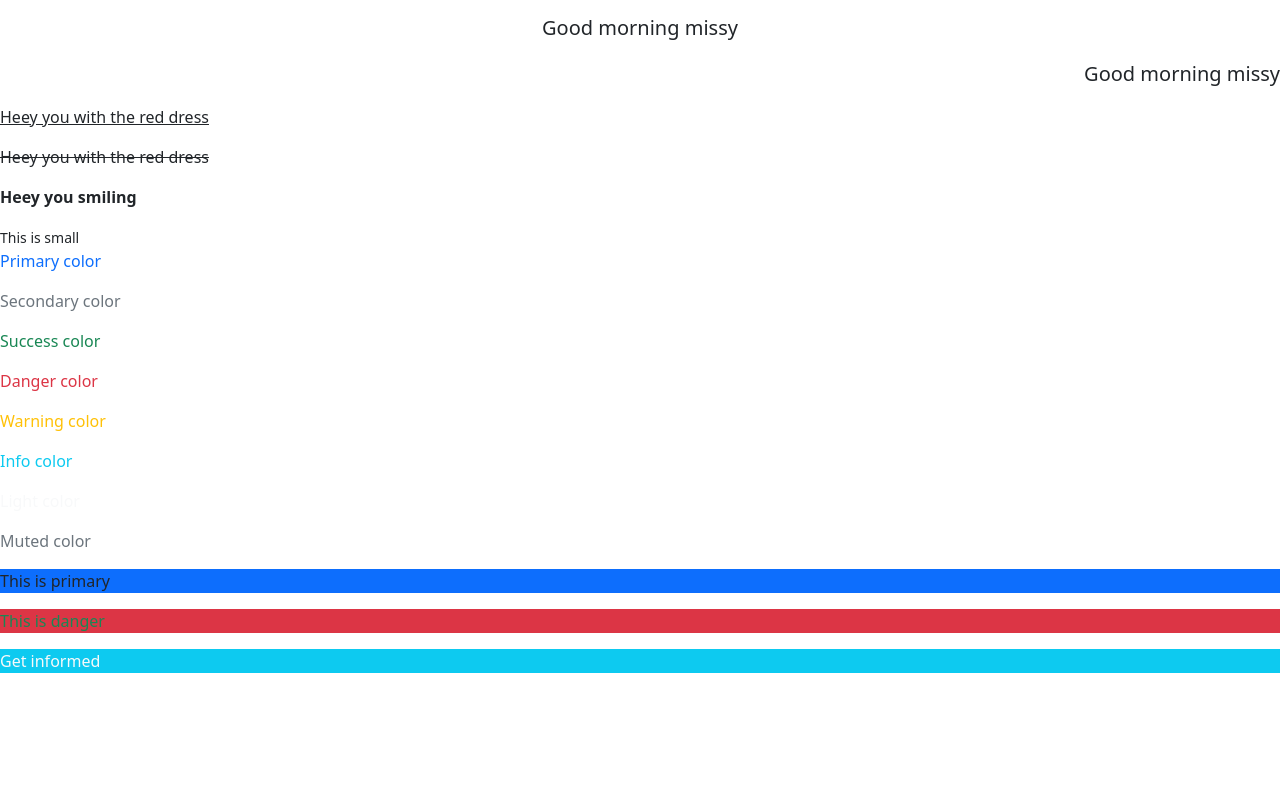
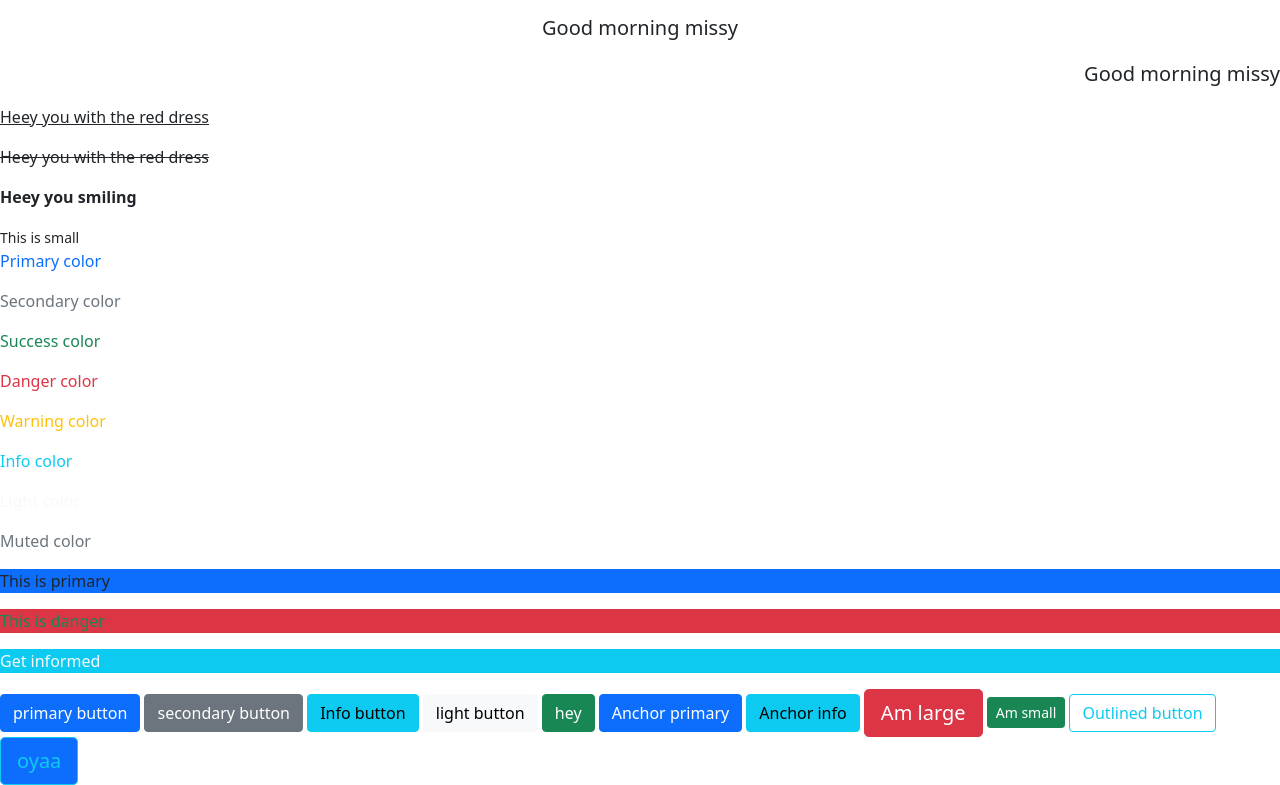
Before and after one commit to rndinda/Swahilipot-Hub-Developers, a plain HTML site: page bootstrap/index.html in a window 1280 px wide. Shown: the part 652-1437 px from the top of the page. Before the commit the page ends 1341 px from the top, so only its background shows below. Drawn offline with nearby package versions, Linux system fonts and the light colour scheme.

Commit message:
bootstrap

```diff
--- a/bootstrap/index.html
+++ b/bootstrap/index.html
@@ -55,7 +55,6 @@
    <p class="text-muted">Muted color</p>
 
 
-
    <!-- background color -->
 
    <p class="bg-primary">This is primary</p>
@@ -63,6 +62,30 @@
    <p class="text-light bg-info">Get informed</p>
 
 
+<!-- BUTTONS -->
+
+ <!-- basic buttons  -->
+
+<button class="btn btn-primary">primary button</button>
+<button class="btn btn-secondary">secondary button</button>
+<button class="btn btn-info">Info button</button>
+<button class="btn btn-light">light button</button>
+<button class="btn btn-success">hey</button>
+
+ <!--  anchor tags as buttons -->
+
+ <a href="#" class="btn btn-primary">Anchor primary</a>
+ <a href="#" class="btn btn-info" role="button">Anchor info</a>
+
+<!-- button sizes -->
+
+<button class="btn btn-lg btn-danger">Am large</button>
+<button class="btn btn-sm btn-success">Am small</button>
+
+<!-- outlined styles -->
+
+<button class="btn btn-outline-info">Outlined button</button>
+<button class="btn btn-primary btn-outline-info btn-lg">oyaa</button>
 
 
 
```
